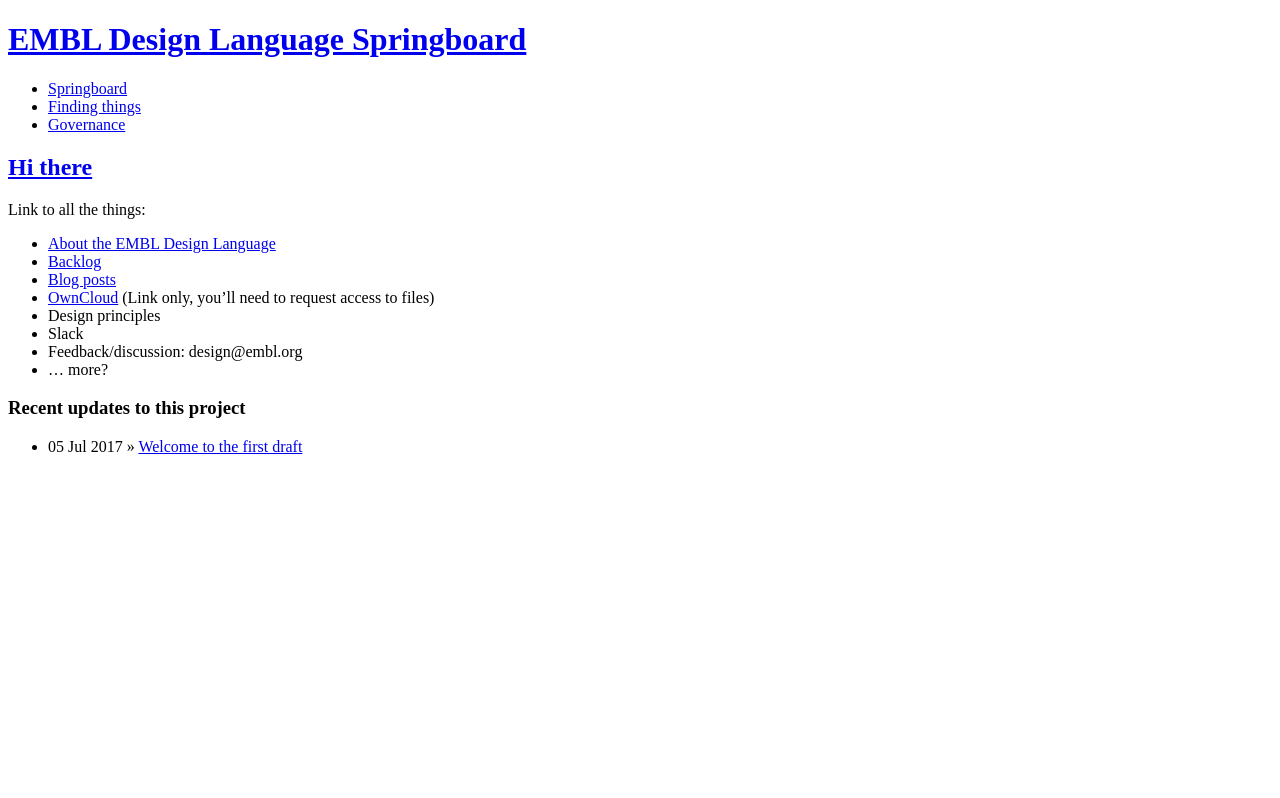
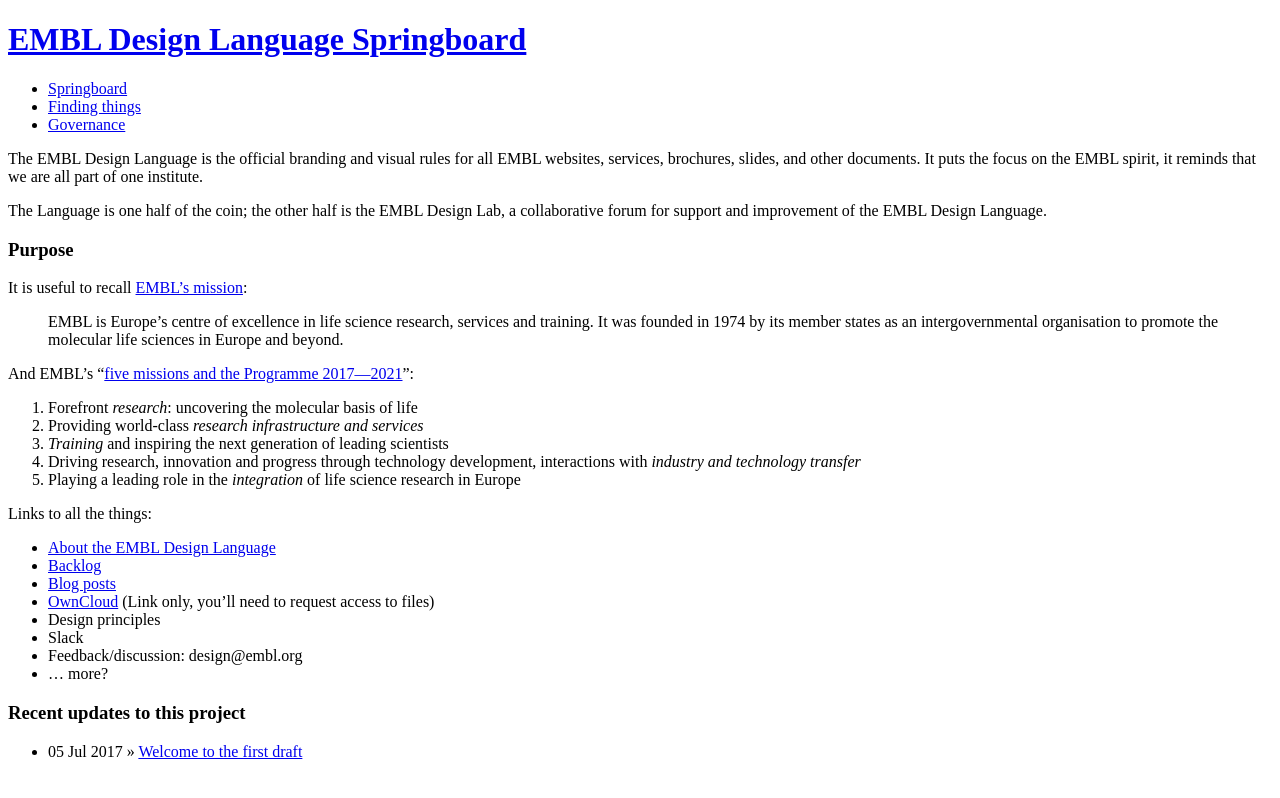
Before and after one commit to EMBL-Design-Language/Springboard, a Jekyll site: the page built from index.md, in a window 1280 px wide. Shown: the top 798 px of the page. Built offline with Jekyll 4.4.1, drawn with Linux system fonts in a browser that asks for light colours; nearby versions of some CDN libraries; library files that are not in the unit come from our copies.

Commit message:
Copy in info from about

```diff
--- a/index.md
+++ b/index.md
@@ -4,9 +4,24 @@
 group: "in_local_navigation"
 order: 1
 ---
-<h2><a href="{{ site.domain }}{{ site.baseurl }}">Hi there</a></h2>
 
-Link to all the things:
+The EMBL Design Language is the official branding and visual rules for all EMBL websites, services, brochures, slides, and other documents. It puts the focus on the EMBL spirit, it reminds that we are all part of one institute.
+
+The Language is one half of the coin; the other half is the EMBL Design Lab, a collaborative forum for support and improvement of the EMBL Design Language.
+
+### Purpose
+It is useful to recall [EMBL's mission](https://www.embl.de/aboutus/communication_outreach/publications/programme/programme17-21_executive-summary.pdf):
+
+> EMBL is Europe’s centre of excellence in life science research, services and training. It was founded in 1974 by its member states as an intergovernmental organisation to promote the molecular life sciences in Europe and beyond.
+
+And EMBL's "[five missions and the Programme 2017—2021](https://www.embl.de/aboutus/communication_outreach/publications/programme/programme17-21_executive-summary.pdf)":
+1. Forefront *research*: uncovering the molecular basis of life
+1. Providing world-class *research infrastructure and services*
+1. *Training* and inspiring the next generation of leading scientists
+1. Driving research, innovation and progress through technology development, interactions with *industry and technology transfer*
+1. Playing a leading role in the *integration* of life science research in Europe
+
+Links to all the things:
 - [About the EMBL Design Language](https://github.com/EMBL-Design-Language/About#about)
 - [Backlog](https://github.com/orgs/EMBL-Design-Language/projects)
 - [Blog posts](https://blogs.embl.org/communications/)
```
